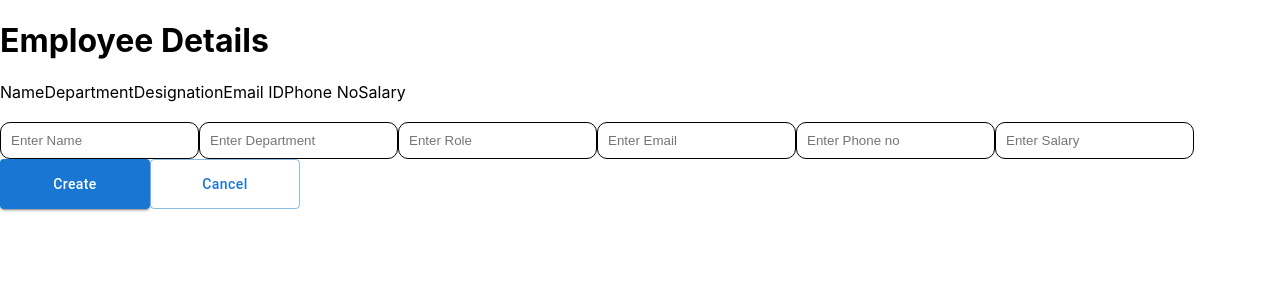
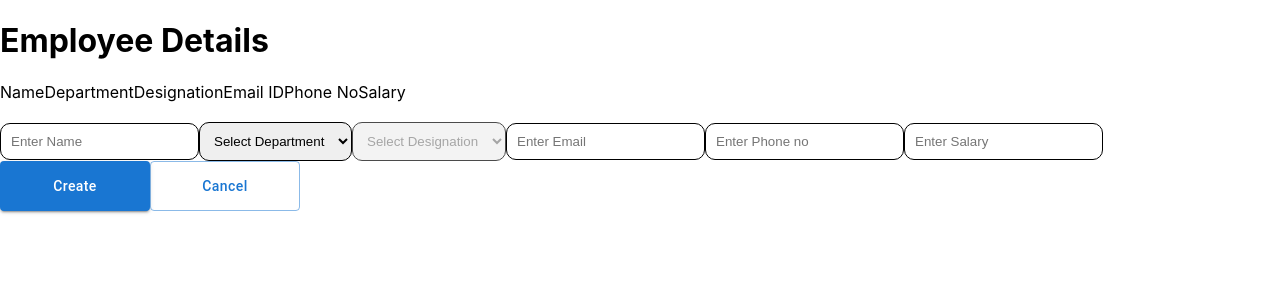
Before and after one commit to vk-vasanth-vk/Employee-Management-System, a React (Create React App) app in the folder employee-management-system/: page /create-employee in a window 1280 px wide. Shown: the top 300 px of the page. Built offline with nearby package versions, Linux system fonts and the light colour scheme.

Commit message:
Mostly completed

```diff
--- a/employee-management-system/src/api/FilterData.jsx
+++ b/employee-management-system/src/api/FilterData.jsx
@@ -1,30 +1,32 @@
 const FilterData = async (dept, role) => {
     try {
-        console.log(`dept: ${dept}, role:${role}`);
-        // Ensure filters are provided
-        if (!dept && !role) {
-            throw new Error("Filters are empty!");
+        // console.log(`dept: ${dept}, role:${role}`);
+        // // Ensure filters are provided
+        // if (!dept && !role) {
+        //     throw new Error("Filters are empty!");
+        // }
+
+        let url = ``;
+
+        if(dept && role) {
+            let encodedDept = encodeURIComponent(dept);
+            let encodedRole = encodeURIComponent(role);
+            url += `http://localhost:8080/filterEmployees/${encodedDept}/${encodedRole}`;
         }
 
-        let url = `http://localhost:8080/filterEmployees`;
+        else if(dept && !role) {
+            let encodedDept = encodeURIComponent(dept)
+            url += `http://localhost:8080/filterEmployeesByDept/${encodedDept}`;
+        }
 
-        if (dept && role) {
-            url += `/${dept}?role=${role}`;
-        }
-        // Case 2: Only dept has value
-        else if (dept) {
-            url += `/${dept}`;
-        }
-        // Case 3: Only role has value (no dept)
-        else if (role) {
-            url += `?role=${role}`;
-        } else {
-            return "Both filters are empty!";
+        else {
+            let encodedRole = encodeURIComponent(role);
+            url += `http://localhost:8080/filterEmployeesByRole/${encodedRole}`;
         }
 
         // Fetch data from the server
         const response = await fetch(url);
-        console.log(response);
+        // console.log(response);
 
         // Handle non-OK responses
         if (!response.ok) {
--- a/employee-management-system/src/api/RetrieveData.jsx
+++ b/employee-management-system/src/api/RetrieveData.jsx
@@ -1,5 +1,5 @@
 // Function to retrieve employees
-export const RetrieveData = async (setEmployees, id) => {
+export const RetrieveData = async (setEmployees) => {
     try {
         const response = await fetch(`http://localhost:8080/getEmployees`);
 
--- a/employee-management-system/src/components/TableComponent.jsx
+++ b/employee-management-system/src/components/TableComponent.jsx
@@ -40,7 +40,7 @@ const TableComponent = ({ data, onSelect }) => {
     };
 
     return (
-        <div className="text-black p-5 w-full h-[400px]">
+        <div className="text-black w-full h-[400px]">
             <table className="border-collapse border border-gray-400 w-full text-left">
                 <thead>
                 <tr className="bg-gray-300">
@@ -59,7 +59,7 @@ const TableComponent = ({ data, onSelect }) => {
                     employees.map((employee, index) => (
                         <tr
                             key={index}
-                            className="hover:bg-gray-100 border-b border-gray-300 cursor-pointer hover:shadow-lg shadow-black"
+                            className="hover:bg-gray-200 border-b border-gray-300 cursor-pointer hover:shadow-lg shadow-black"
                             data-key={index}
                             data-id={employee.id}
                             data-name={employee.name}
--- a/employee-management-system/src/index.css
+++ b/employee-management-system/src/index.css
@@ -25,7 +25,7 @@ button {
   background-color: deepskyblue;
 }
 
-input {
+input, select {
   border: 1px solid black;
   border-radius: 10px;
   padding: 10px;
@@ -45,5 +45,5 @@ ul li {
 }
 
 ul li:hover {
-  background-color: rgb(243 244 246);
+  background-color: #9CA3AF;
 }
--- a/employee-management-system/src/pages/EmployeeCreation.jsx
+++ b/employee-management-system/src/pages/EmployeeCreation.jsx
@@ -3,9 +3,7 @@ import { useLocation, useNavigate } from "react-router-dom";
 import InsertData from "../api/InsertData";
 import UpdateData from "../api/UpdateData";
 import "../index.css";
-import {AppBar, IconButton, Toolbar, Typography} from "@material-ui/core";
 import {Button} from "@mui/material";
-import {Toaster, toast} from 'sonner';
 
 const EmployeeCreation = () => {
     const [id, setId] = useState(0);
@@ -21,6 +19,15 @@ const EmployeeCreation = () => {
     const [update, setUpdate] = useState(false);
 
     const employeeData = location.state;
+
+    const roleList = [
+        {dept:"Design", role:"Graphic Designer"},
+        {dept:"Design", role:"UI/UX Designer"},
+        {dept:"Development", role:"Web Developer"},
+        {dept:"Development", role:"DevOps Engineer"},
+        {dept:"Testing", role:"Quality Analyst"},
+        {dept:"Human Resource", role:"HR Recruiter"},
+    ]
 
     // Populate form fields with data from location.state
     useEffect(() => {
@@ -178,20 +185,38 @@ const EmployeeCreation = () => {
                                 onChange={(e) => setName(e.target.value)}
                                 className="border border-gray-400 p-2 ml-4 w-[400px]"
                             />
-                            <input
-                                type="text"
-                                placeholder="Enter Department"
-                                value={dept}
-                                onChange={(e) => setDept(e.target.value)}
-                                className="border border-gray-400 p-2 ml-4 w-[400px]"
-                            />
-                            <input
-                                type="text"
-                                placeholder="Enter Role"
-                                value={role}
-                                onChange={(e) => setRole(e.target.value)}
-                                className="border border-gray-400 p-2 ml-4 w-[400px]"
-                            />
+
+                            <select className="border border-gray-400 p-2 ml-4 w-[400px]"
+                                onChange={(event) => setDept(event.target.value)}
+                            >
+                                <option defaultValue>Select Department</option>
+                                <option value="Design">Design</option>
+                                <option value="Development">Development</option>
+                                <option value="Testing">Testing</option>
+                                <option value="Human Resource">Human Resource</option>
+                            </select>
+
+                            <select className="border border-gray-400 p-2 ml-4 w-[400px]"
+                                 onChange={(event) => setRole(event.target.value)}
+                                    disabled={dept === ""}
+                                    title={dept === "" ? "Select the department first" : ""}
+                            >
+                                <option defaultValue>Select Designation</option>
+
+                                {dept !== "" && (
+                                    roleList
+                                        .filter((Role) => Role.dept === dept)
+                                            .map((Role, index) => (
+                                                <option value={Role.role}
+                                                    key={index}
+                                                >
+                                                    {Role.role}
+                                                </option>
+                                            ))
+                                )}
+
+                            </select>
+
                             <input
                                 type="email"
                                 placeholder="Enter Email"
```
Also changed, not shown: employee-management-system/src/pages/EmployeeListPage.jsx (+30 -18 lines), employee-management-system/public/close-red.png (added).
